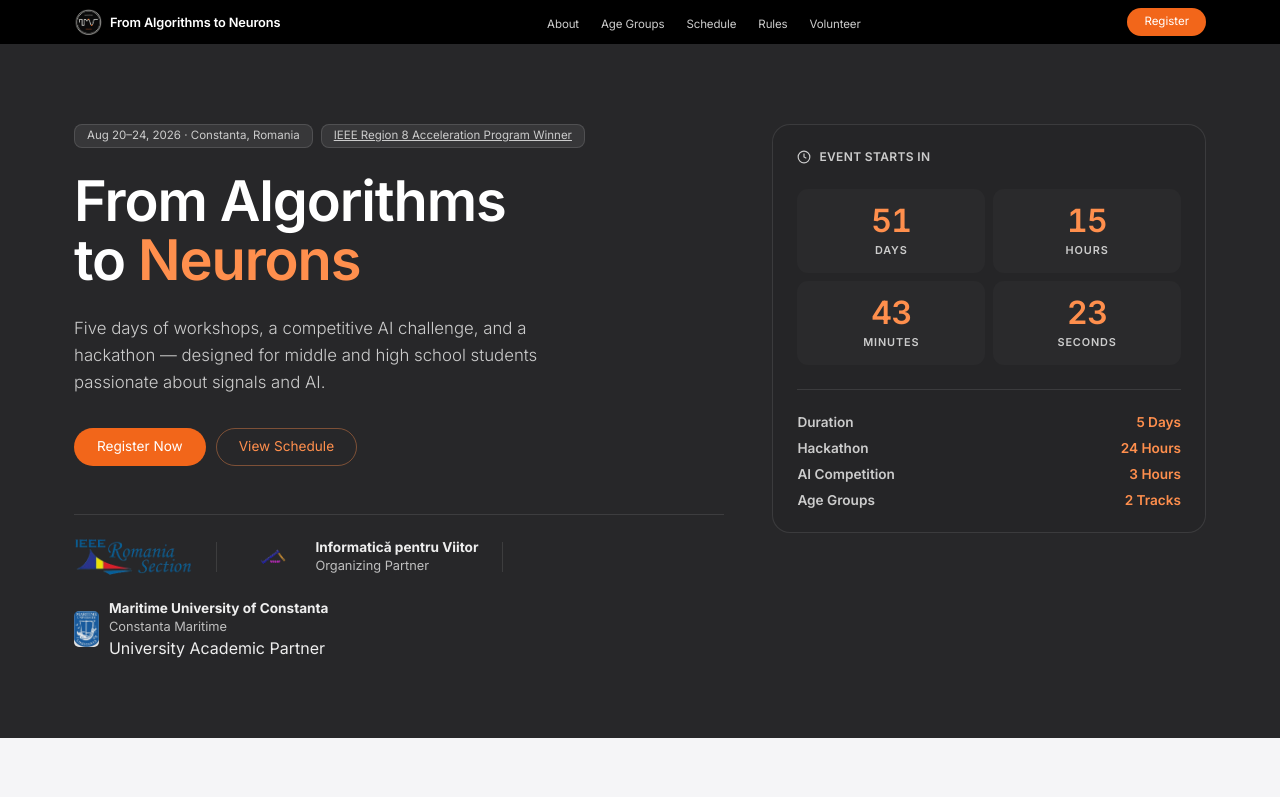
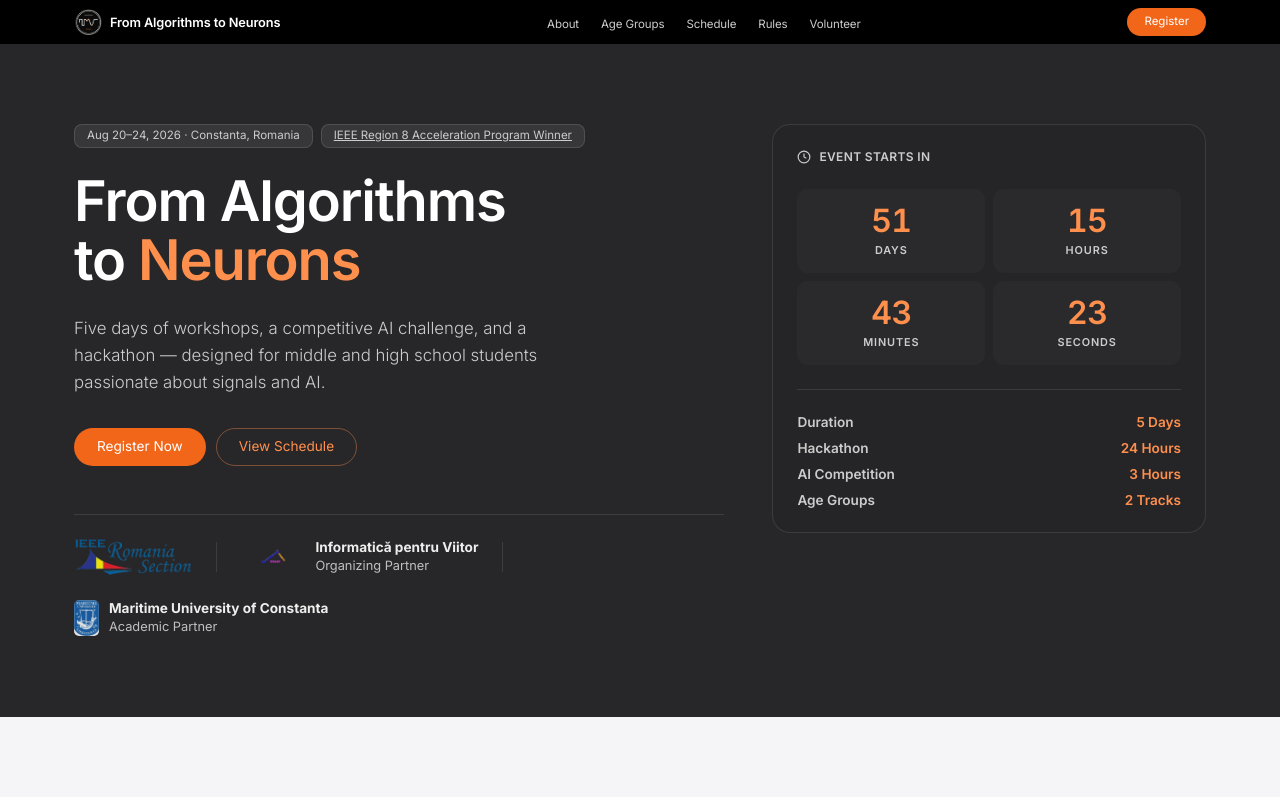
Before and after one commit to Al-del/from-alg-to-neu, an Angular app: page / in a window 1280 px wide. Shown: the top 797 px of the page. Built offline with nearby package versions, Linux system fonts and the light colour scheme.

Commit message:
fixed thingy

```diff
--- a/src/app/app.html
+++ b/src/app/app.html
@@ -1,6 +1,5 @@
 <div class="antialiased">
 
-  <!-- ─── Navigation ──────────────────────────────────────────────── -->
   <nav class="global-nav">
     <div class="global-nav-row">
       <a href="#hero" class="nav-brand">
@@ -22,7 +21,6 @@
     </div>
   </nav>
 
-  <!-- ─── Hero ────────────────────────────────────────────────────── -->
   <section id="hero" class="tile tile--dark tile--hero">
     <div class="container-wide hero-grid">
 
@@ -66,14 +64,12 @@
             <img src="logo_umc.jpeg" alt="Maritime University of Constanta" class="hero-partners-logo-boxed" />
             <div class="hero-partners-text">
               <span class="t-body-strong">Maritime University of Constanta</span>
-              <span class="t-caption">Constanta Maritime </span>
-              <span>University Academic Partner</span>
+              <span class="t-caption">Academic Partner</span>
             </div>
           </a>
         </div>
       </div>
 
-      <!-- Countdown -->
       <div class="countdown-card">
         <div class="countdown-card-head">
           <svg width="14" height="14" viewBox="0 0 24 24" fill="none" stroke="currentColor" stroke-width="2" aria-hidden="true">
```
